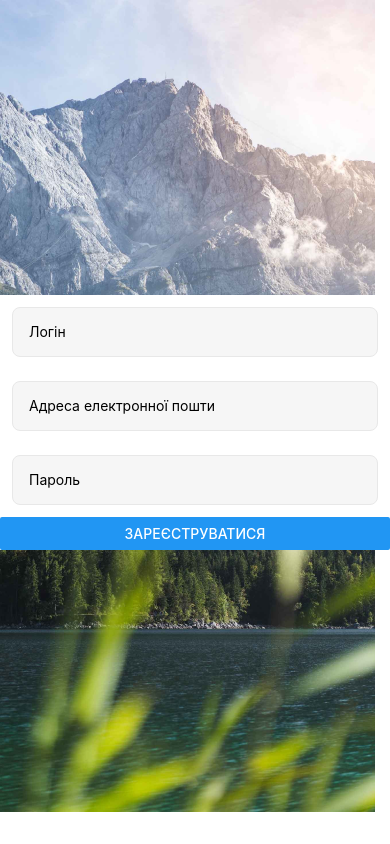
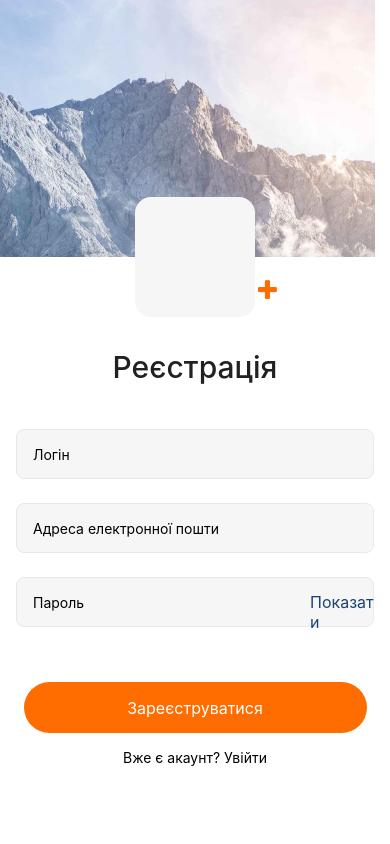
Before and after one commit to Stas-0k/AwesomeProject-react_native, a React Native app: screen / in a window 390 px wide. Built offline with nearby package versions, Linux system fonts and the light colour scheme.

Commit message:
commit
commit

```diff
--- a/App.js
+++ b/App.js
@@ -1,22 +1,49 @@
-import { Button, ImageBackground, StyleSheet, Text, TextInput, View, YellowBox } from 'react-native';
-import React from 'react';
-
-export default function App() {
-  return (
-    <View style={styles.container}>
+import {
+  Button,
+  ImageBackground,
+  Pressable,
+  StyleSheet,
+  Text,
+  TextInput,
+  View,
+  YellowBox,
+} from "react-native";
+import React from "react";
+import Icon from 'react-native-vector-icons/FontAwesome';
 
 
 
-      <ImageBackground source={require('./PhotoBG.png')} resizeMode="cover" style={styles.image}>
+export default function App() {
+
+
+  return (
+    <View style={styles.container}>
+      <ImageBackground
+        source={require("./PhotoBG.png")}
+        resizeMode="cover"
+        style={styles.image}
+      >
         <View style={styles.regContainer}>
-          <TextInput style={styles.input} placeholder='Логін' />
-        <TextInput style={styles.input} placeholder='Адреса електронної пошти'/>
-          <TextInput style={styles.input} placeholder='Пароль' />
-          <Button style={styles.button} title='Зареєструватися' />
+          <View style={styles.photoCont}></View>
+          <Text style={styles.header}>Реєстрація</Text>
+          <TextInput style={styles.input} placeholder="Логін" />
+          <TextInput
+            style={styles.input}
+            placeholder="Адреса електронної пошти"
+          />
+          <TextInput style={styles.input} placeholder="Пароль" />
+          <Pressable style={styles.showBttn}>
+            <Text style={styles.textBttnShow}>Показати</Text>
+          </Pressable>
+          <Pressable style={styles.button}>
+            <Text style={styles.textBttn}>Зареєструватися</Text>
+          </Pressable>
+          <Icon style={styles.icon} name="plus" size={24} color="rgba(255, 108, 0, 1)" />
+
+          <Text style={styles.underText}>Вже є акаунт? Увійти</Text>
         </View>
       </ImageBackground>
-
-  </View>
+    </View>
   );
 }
 
@@ -26,41 +53,91 @@ const styles = StyleSheet.create({
   },
   image: {
     flex: 1,
-    justifyContent: 'center',
-
+    justifyContent: "center",
   },
-   text: {
-    color: 'white',
-
+  text: {
+    color: "white",
   },
   input: {
     height: 50,
     margin: 12,
     borderWidth: 1,
     padding: 10,
-    backgroundColor: '#F6F6F6',
+    backgroundColor: "#F6F6F6",
     borderWidth: 1,
-    borderColor: '#E8E8E8',
+    borderColor: "#E8E8E8",
     borderRadius: 8,
     paddingLeft: 16,
-    paddingRight:16,
+    paddingRight: 16,
+    width: "100%",
 
   },
 
   regContainer: {
-
-    backgroundColor: 'white',
-
+    backgroundColor: "white",
+    alignItems: "center",
+    paddingRight: 16,
+    paddingLeft: 16,
+    marginTop: "auto",
+    position:'relative',
   },
 
   button: {
-    display:'block',
+    display: "flex",
     height: 51,
-    width:25,
+    width: 343,
     borderRadius: 100,
-    backgroundColor: '#FF6C00',
-    borderColor: 'red',
-    color:'yellow',
+    backgroundColor: "#FF6C00",
+    borderColor: "red",
+    color: "yellow",
+    justifyContent: "center",
+    alignItems: "center",
+    marginTop: 43,
+    marginBottom: 16,
+  },
+
+  textBttn: {
+    paddingTop: 16,
+    paddingBottom: 16,
+    textAlign: "center",
+    fontSize: 16,
+    color: "white",
+  },
+
+  header: {
+    marginBottom: 32,
+    marginTop: 92,
+    fontSize: 30,
+    fontWeight: 500,
+    color: "rgba(33, 33, 33, 1)",
+  },
+  underText: {
+    marginBottom: 78,
+  },
+
+  showBttn: {
+    height: 19,
+    width: 72,
+    position: "absolute",
+    top: 335,
+    left:310,
+  },
+
+  textBttnShow: {
+    fontSize: 16,
+    color: "rgba(27, 67, 113, 1)",
+  },
+  photoCont: {
+    width: 120,
+    height: 120,
+    backgroundColor: 'rgba(246, 246, 246, 1)',
+    borderRadius: 16,
+    position: 'absolute',
+    top:-60,
+  },
+  icon:{
+    position: 'absolute',
+    top: 21,
+    left:258,
   }
-
 });
--- a/package.json
+++ b/package.json
@@ -9,10 +9,14 @@
     "web": "expo start --web"
   },
   "dependencies": {
+    "@ant-design/icons": "^5.1.4",
     "expo": "~48.0.18",
     "expo-status-bar": "~1.4.4",
     "react": "18.2.0",
     "react-native": "0.71.8",
+    "react-native-svg": "^13.9.0",
+    "react-native-vector-icons": "^9.2.0",
+    "react-octicon": "^3.0.1",
     "react-router-dom": "^6.11.2"
   },
   "devDependencies": {
```
Also changed, not shown: add.svg (added), 1 other file (tests, documents, lock files or other folders).
